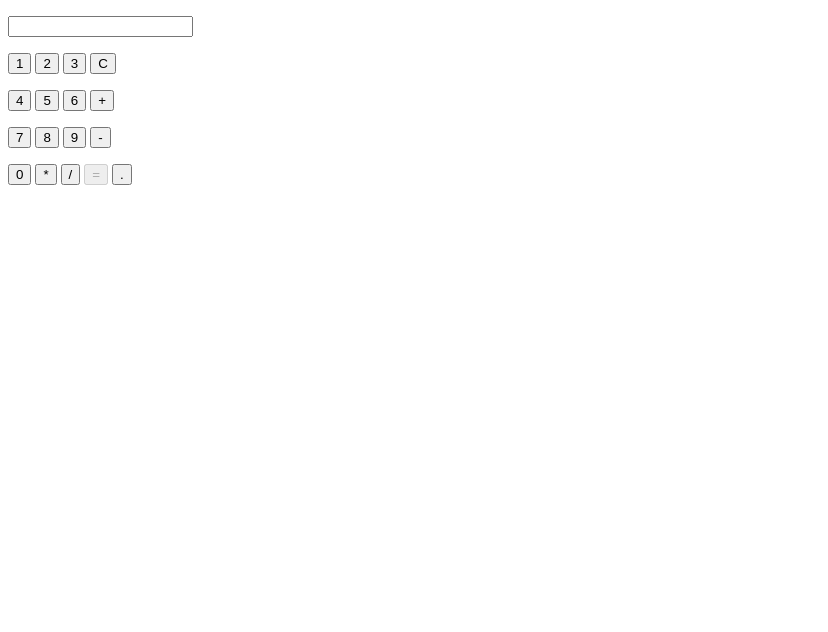
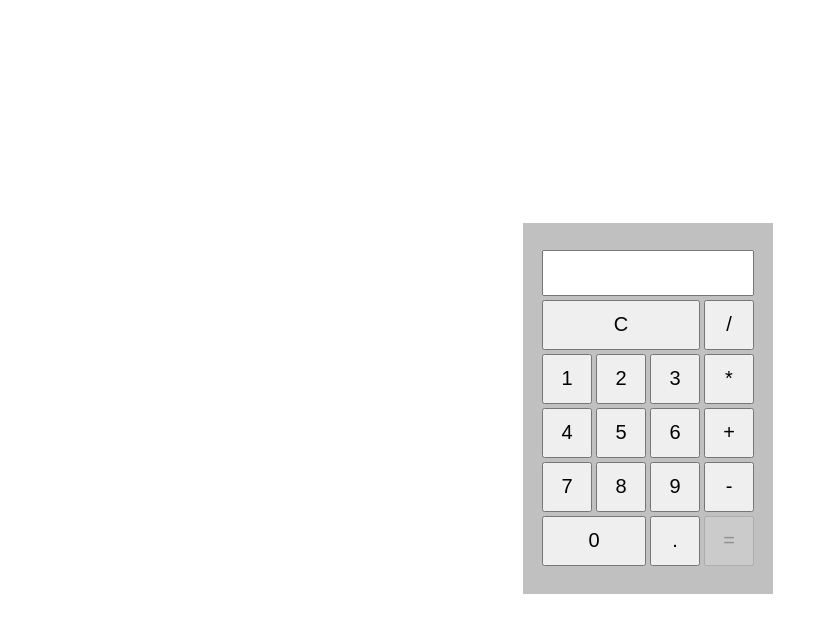
Before and after one commit to AttilaTheHen/calculator, a plain HTML site: page index.html in a window 1280 px wide. Shown: the whole page, without its empty margins (0-828 px from the left). Drawn offline with Linux system fonts and the light colour scheme.

Commit message:
Add some styling and fix more bugs

```diff
--- a/index.html
+++ b/index.html
@@ -8,14 +8,20 @@
 
 
 <body>
+  <div class='main'>
+    <div class='panel'>
       <p>
         <input type='' value='' readonly></input>
+      </p>
+      <p>
+        <button class='use' id='clear'>C</button>
+        <button class='operator' id='divi'>/</button>
       </p>
       <p>
         <button class='num' id='b1'>1</button>
         <button class='num' id='b2'>2</button>
         <button class='num' id='b3'>3</button>
-    <button class='use' id='clear'>C</button>
+        <button class='operator' id='mult'>*</button>
       </p>
       <p>
         <button class='num' id='b4'>4</button>
@@ -31,11 +37,11 @@
       </p>
       <p>
         <button class='num' id='b0'>0</button>
-    <button class='operator' id='mult'>*</button>
-    <button class='operator' id='divi'>/</button>
+        <button class='dot' id='dec'>.</button>
         <button class='equals' id='calc'>=</button>
-    <button class='dot' id='dec'>.</button>
       </p>
+    </div>
+  </div>
 
   <script src='script.js'></script>
 </body>
--- a/script.js
+++ b/script.js
@@ -18,9 +18,7 @@ function displayNum() {
   num += this.textContent;
   display.value = num;
   calculate.disabled = false;
-  if (this.textContent == '.') {
-    this.disabled = true;
-  }
+  if (this.textContent == '.') this.disabled = true;
 }
 function clearNum() {
   while (display.value) {
@@ -52,7 +50,8 @@ function equalNum() {
     display.value = "TO INFINITY AND BEYOND!";
   } else {
     display.value = answer;
-    num = answer;
+    numOne = answer;
+    numTwo = num;
   }
   decimal.disabled = true;
 }
@@ -65,17 +64,16 @@ let answer = '';
 
 const digits = document.getElementsByClassName('num');
 for (let i = 0; i < digits.length; i++) {
-  const test = digits[i];
-  test.addEventListener('click', displayNum);
+  const digit = digits[i];
+  digit.addEventListener('click', displayNum);
 }
 const operations = document.getElementsByClassName('operator');
 for (let j = 0; j < operations.length; j++) {
   const opButton = operations[j];
-  opButton.addEventListener('click', operateNum)
+  opButton.addEventListener('click', operateNum);
 }
 const decimal = document.querySelector('#dec');
 decimal.addEventListener('click', displayNum);
-
 const calculate = document.querySelector('#calc');
 calculate.addEventListener('click', equalNum);
 calculate.disabled = true;
--- a/style.css
+++ b/style.css
@@ -0,0 +1,45 @@
+body {
+  height: 100%;
+  width: 100%;
+  display: table;
+  position: absolute;
+}
+.main {
+  padding: 25px;
+  display: table-cell;
+  vertical-align: middle;
+}
+.panel {
+  width: 250px;
+  height: 325px;
+  margin-left: auto;
+  margin-right: auto;
+  background-color: silver;
+  padding-top: 25px;
+  padding-bottom: 21px;
+}
+
+p {
+  text-align: center;
+  margin: 0 auto;
+  padding: 2px;
+}
+button {
+  height: 50px;
+  width: 50px;
+  font-size: 20px;
+}
+input {
+  height: 40px;
+  width: 196px;
+  font-size: 20px;
+  text-align: right;
+  padding-right: 10px;
+}
+
+#b0 {
+  width: 104px;
+}
+#clear {
+  width: 158px;
+}
```
Lines whose indentation alone changed are shown as unchanged.
